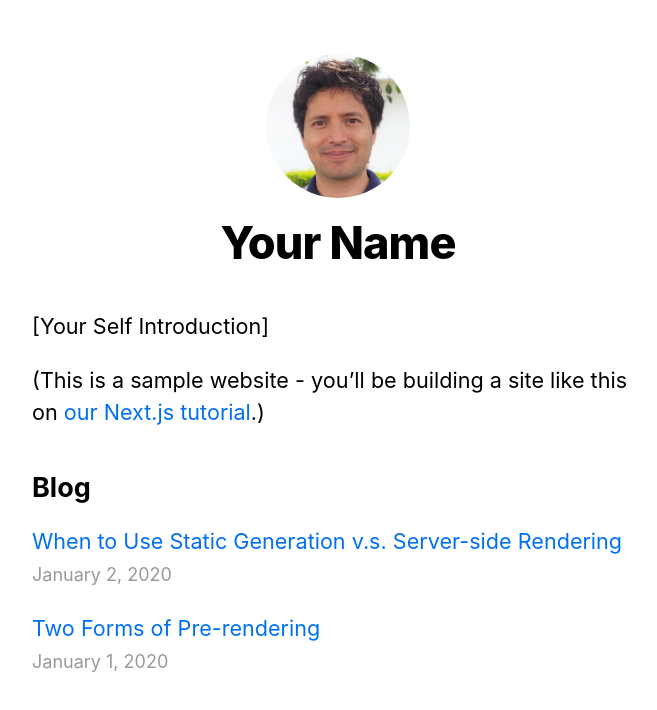
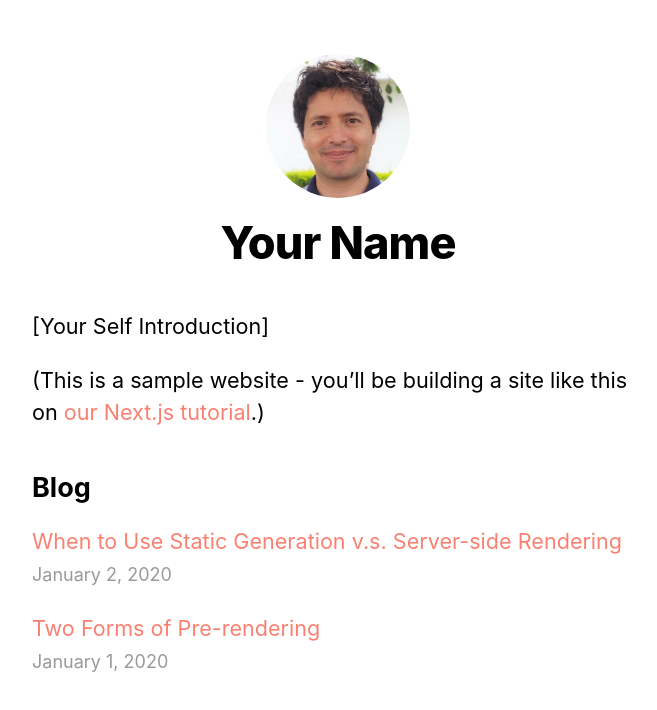
Before and after one commit to MauricioRobayo/nextjs-blog, a Next.js app: page / in a window 1280 px wide. Shown: the top 710 px of the page, without its empty margins (302-959 px from the left). Built offline with nearby package versions, Linux system fonts and the light colour scheme.

Commit message:
Update links color

```diff
--- a/styles/global.css
+++ b/styles/global.css
@@ -13,7 +13,7 @@ body {
 }
 
 a {
-  color: #0070f3;
+  color: salmon;
   text-decoration: none;
 }
 
```
